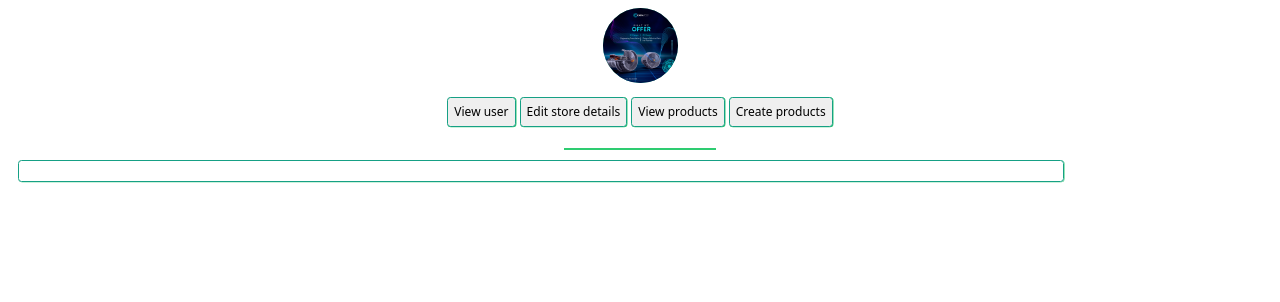
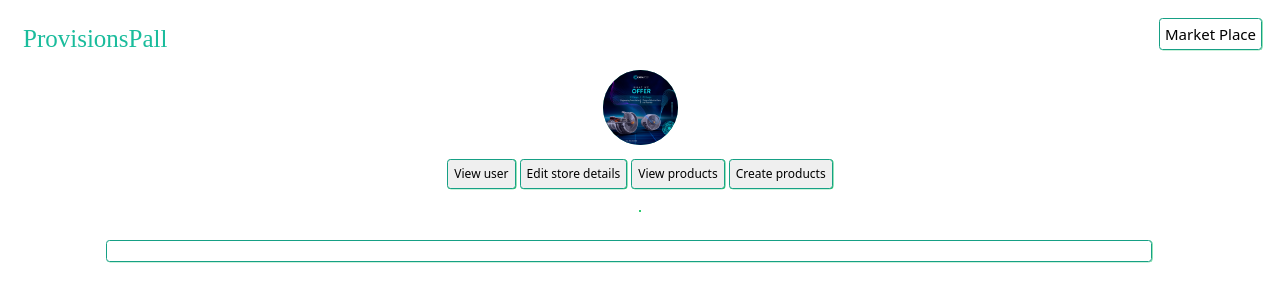
Before and after one commit to dominic-source/ProvisionsPall, a Flask app: page /dashboard in a window 1280 px wide. Shown: the top 302 px of the page. Run offline with Flask 3, Linux system fonts and the light colour scheme; a user stored in the database is signed in; some libraries are stand-ins or nearby versions.

Commit message:
remove bug from create_product feature, modify dashboard, remove top bottom feature

```diff
--- a/provisionspall_web/static/scripts/dashboard.js
+++ b/provisionspall_web/static/scripts/dashboard.js
@@ -86,9 +86,6 @@ $(function () {
         $(`.dashboard_action  #${uniqueId}`).append("<hr />");
 
       }
-      $(".dashboard_action").append(
-        '<a href="#submit" class="end">bottom</a><a href="#up" class="top">top</a>'
-      );
       $(`.dashboard_action .open`).on("click", function (event) {
         if ($(this).html() === "edit") {
           $(this).html("close");
@@ -149,7 +146,7 @@ $(function () {
           $(".view_products section").empty();
 
           // List all the products
-          $(".view_products section").append("<h4 id='top'> View all products</h4>");
+          $(".view_products section").append("<h4> View all products</h4>");
 
           for (let info of response) {
             let uniqueId = generateUUID();
@@ -172,9 +169,6 @@ $(function () {
             );
             $(`.view_products #${uniqueId}`).append("<hr />");
           }
-          $(".view_products section").append(
-            '<a href="#submit2" class="end">bottom</a><a href="#top" class="top">top</a>'
-          );
 
           $(".view_products .open").on("click", function () {
             if ($(this).html() === "edit") {
@@ -225,7 +219,7 @@ $(function () {
     $(".dashboard_action").addClass("invisible");
     $(".create_products").toggleClass("invisible");
 
-    // Send a request to get all stores stores information
+    // Send a request to get all stores information
     sendRequest(url + "/user/" + id + "/stores").done(function (info) {
       for (let data of info) {
         $('#mySelect').append(`<option value="${data.id}">${data.name}</option>`)
@@ -241,11 +235,13 @@ $(function () {
         'category': $('#category').val(),
         'store_id': select_id,
       }
-      sendRequest(url + "/" + select_id + "/product", method = 'POST', data = JSON.stringify(option_product)).done(function (info) {
-        // Remove all forms
-        $(".create_products").empty();
-        $(".create_products").toggleClass("invisible");
-      });
+      sendRequest(url + "/" + select_id + "/product", method = 'POST', data = JSON.stringify(option_product))
+        .done(function (info) {
+          // Remove all forms
+          $('.create_products input').each((function () {
+            $(this).val("");
+          }));
+        });
     });
   });
 });
--- a/provisionspall_web/static/styles/dashboard-mobile.css
+++ b/provisionspall_web/static/styles/dashboard-mobile.css
@@ -8,6 +8,7 @@
     --accent-color: #2ecc71;
     /* Emerald */
 }
+
 button {
     cursor: pointer;
 }
@@ -19,9 +20,10 @@ button {
 /* Dashboard section */
 .dashboard {
     position: absolute;
-    top: 30%;
+    top: 150px;
+    left: 7.5%;
     padding: 10px;
-    margin: 10px;
+    margin: 10px 20px 10px 10px;
     width: 80%;
 }
 
@@ -32,6 +34,8 @@ button {
     flex-direction: column;
     justify-content: center;
     width: 300px;
+    height: 90%;
+    margin-bottom: 30px;
 }
 
 .dashboard_action h4,
@@ -72,6 +76,13 @@ button {
     width: 90%;
 }
 
+.page_header {
+    display: flex;
+    justify-content: space-between;
+    align-items: center;
+    padding: 10px;
+}
+
 .style_input {
     margin-bottom: 10px;
     margin-left: 10px;
@@ -83,7 +94,9 @@ button {
 }
 
 .style_input:focus,
-.style_input:hover, #searchBar:hover, #searchBar:focus{
+.style_input:hover,
+#searchBar:hover,
+#searchBar:focus {
     outline-color: var(--accent-color);
     border-color: var(--accent-color);
 }
@@ -121,7 +134,7 @@ aside#blur {
 }
 
 hr {
-    width: 150px;
+    max-width: 300px;
     border: 1px var(--accent-color) solid;
 }
 
@@ -133,6 +146,24 @@ hr {
 #longitude[readonly] {
     cursor: not-allowed;
     opacity: 0.7;
+}
+
+.login-link {
+    text-decoration: none;
+    color: inherit;
+}
+
+.login-link2 {
+    text-decoration: none;
+    font-size: 25px;
+    color: var(--primary-color);
+    padding: 5px;
+}
+
+.login-link2:hover,
+.login-link2:focus {
+    color: var(--secondary-color);
+    font-size: 20px;
 }
 
 .opacity {
@@ -175,21 +206,30 @@ hr {
 }
 
 .user_container button,
+.login-link,
 .submit_button,
 #close,
 #close2,
 #submit_store,
 #store {
-    font-size: 9px;
+    font-size: 15px;
     font-family: system-ui, -apple-system, BlinkMacSystemFont, 'Segoe UI', Roboto, Oxygen, Ubuntu, Cantarell, 'Open Sans', 'Helvetica Neue', sans-serif;
     font-weight: 20px;
-    min-height: 20px;
+    max-height: 30px;
 }
 
+.user_container button:focus,
+#close:focus,
+#store:focus,
+#close2:focus,
+.login-link:focus,
+#submit_store:focus,
+.submit_button:focus,
 .user_container button:hover,
 #close:hover,
 #store:hover,
 #close2:hover,
+.login-link:hover,
 #submit_store:hover,
 .submit_button:hover {
     color: white;
@@ -239,7 +279,7 @@ hr {
 
     /* Dashboard section */
     .dashboard {
-        top: 150px;
+        top: 200px;
     }
 
     .store_input {
@@ -256,7 +296,8 @@ hr {
     }
 
     .user_container button,
-    #store, #submit_store {
+    #store,
+    #submit_store {
         min-height: 30px;
         min-width: 30px;
         font-size: 12px;
--- a/provisionspall_web/static/styles/dashboard.css
+++ b/provisionspall_web/static/styles/dashboard.css
@@ -4,7 +4,9 @@
 
     /* Dashboard section */
     .dashboard {
-        top: 150px;
+        top: 230px;
+        margin: 10px 20px 10px 10px;
+
     }
 
     .store_input {
--- a/provisionspall_web/templates/dashboard.html
+++ b/provisionspall_web/templates/dashboard.html
@@ -21,16 +21,25 @@
         <script src="https://code.jquery.com/jquery-3.2.1.min.js"></script>
 
         <!-- CSS and JS script element for the dashboard-->
-        <link href="../static/styles/dashboard-mobile.css?{{ cache_id }}" rel="stylesheet">
-        <link href="../static/styles/dashboard.css?{{ cache_id }}" rel="stylesheet">
+        <link href="../static/styles/dashboard-mobile.css?{{ cache_id }}"
+            rel="stylesheet">
+        <link href="../static/styles/dashboard.css?{{ cache_id }}"
+            rel="stylesheet">
 
         <script src="../static/scripts/dashboard.js?{{ cache_id }}" defer></script>
         <script src="../static/scripts/geolocate.js?{{ cache_id }}" defer></script>
     </head>
     <body>
+
         <section role="navigation" style="max-height: 30%;">
+            <header class="page_header">
+                <a href="/market" class="login-link2">ProvisionsPall</a>
+                <a href="/market" class="login-link style_button style_input">Market
+                    Place</a>
+            </header>
             <nav class="user_container">
-                <img src="../static/images/CaadatechMachieFLyer.jpg?{{ cache_id }}"
+                <img
+                    src="../static/images/CaadatechMachieFLyer.jpg?{{ cache_id }}"
                     alt="Here is the user's picture"
                     class="user_image_normal">
                 <nav role="navigation">
```
